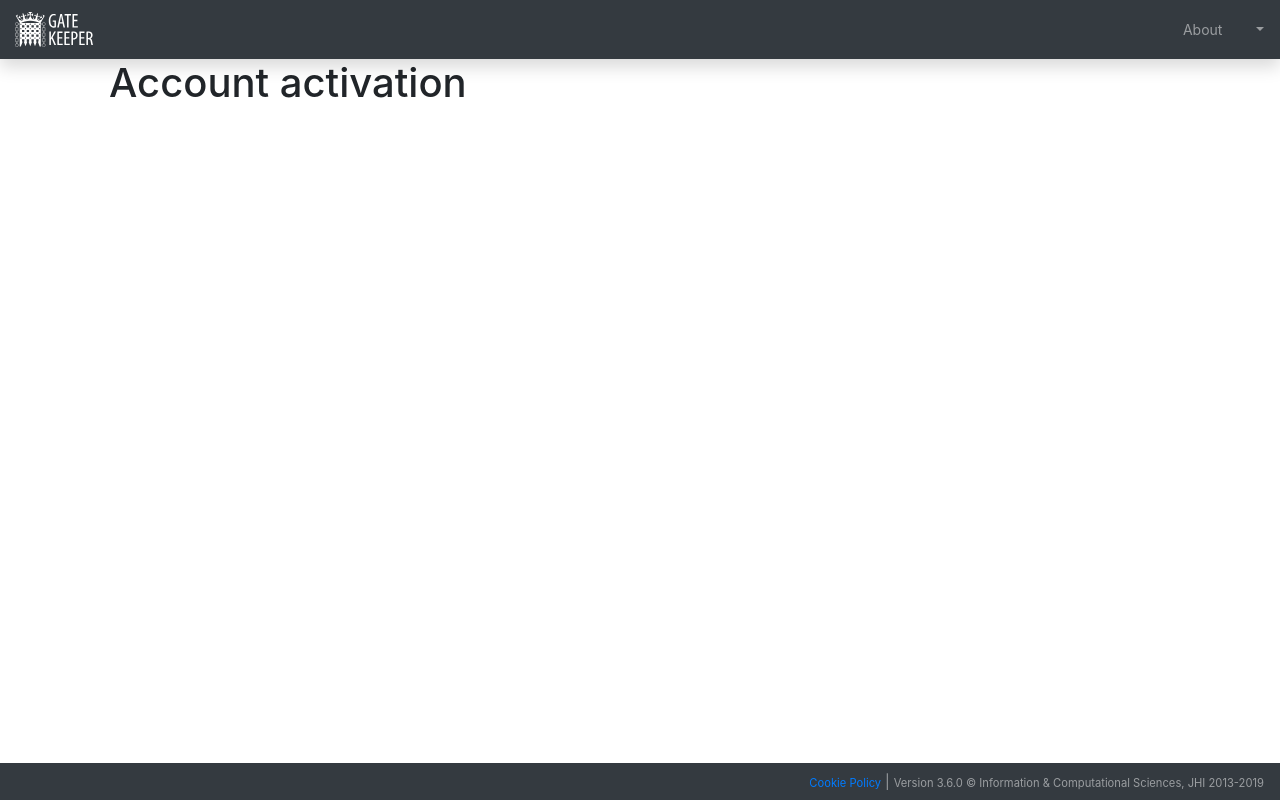
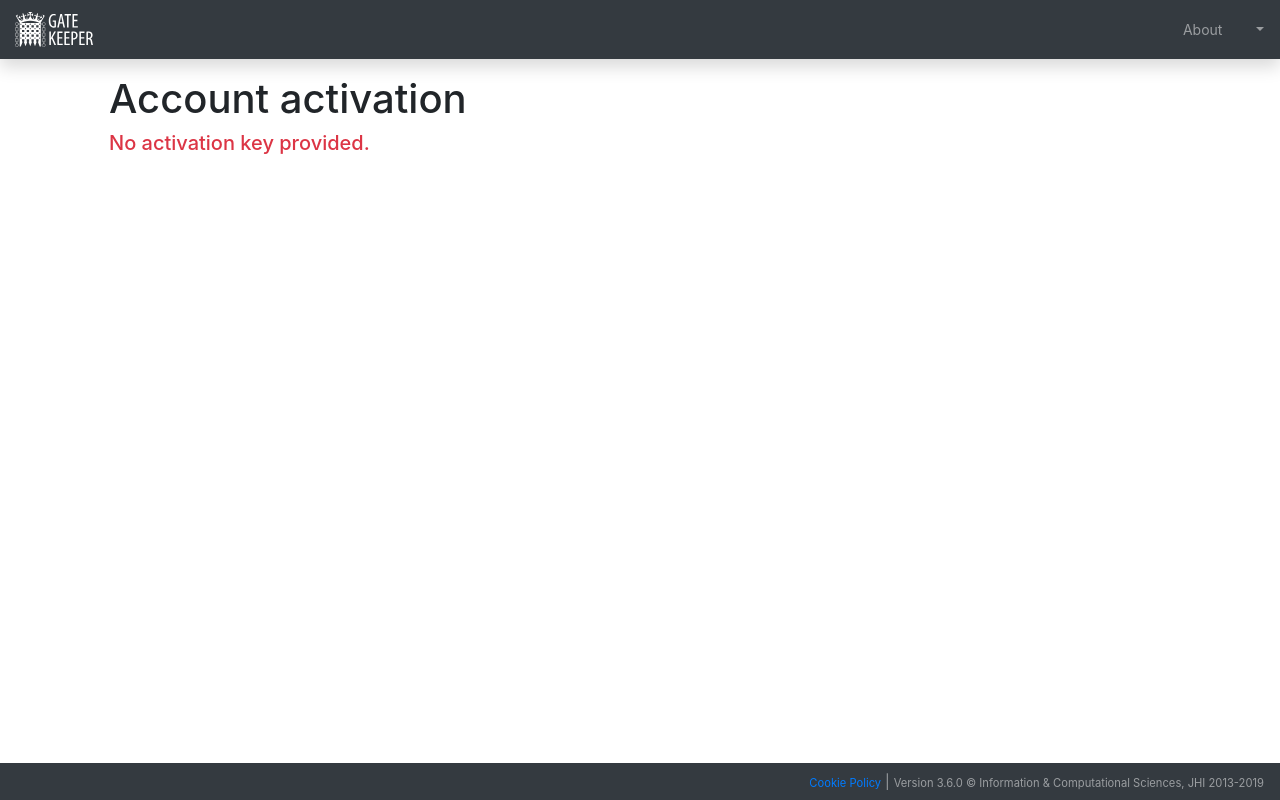
Before and after one commit to sebastian-raubach/gatekeeper-vue, a Vue app: page /gk/activation in a window 1280 px wide. Built offline with nearby package versions, Linux system fonts and the light colour scheme; some icons are missing; what vue-flag-icon, vue-tables-2 would draw is missing.

Commit message:
- CHG: Changed formatting on the activation page.

```diff
--- a/src/main.js
+++ b/src/main.js
@@ -31,7 +31,7 @@ Vue.mixin(mixin)
 Vue.mixin(api)
 
 // Set base URL based on environment
-var baseUrl = 'http://localhost:8080/gatekeeper-api/v1/'
+var baseUrl = 'http://localhost:8080/gatekeeper/v3.6.0/api/'
 
 store.commit('ON_BASE_URL_CHANGED_MUTATION', baseUrl)
 
--- a/src/views/Activation.vue
+++ b/src/views/Activation.vue
@@ -1,7 +1,7 @@
 <template>
-  <b-container>
+  <b-container class="mt-3">
     <h1>{{ $t('pageActivationTitle') }}</h1>
-    <p v-if="!activationKey">{{ $t('') }}</p>
+    <h5 v-if="!activationKey" class="text-danger">{{ $t('errorMessageNoActivationKey') }}</h5>
     <div v-else>
       <div class="text-center" v-if="!decision">
         <b-spinner class="m-5" variant="info" :label="$t('paginationLoading')"></b-spinner>
```
